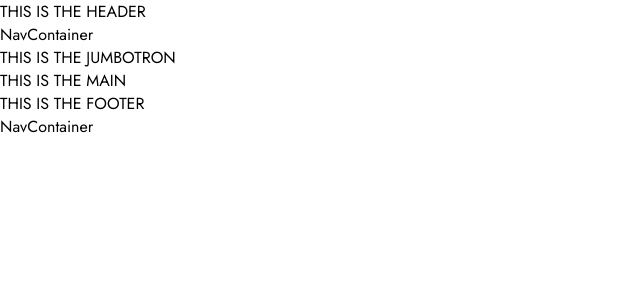
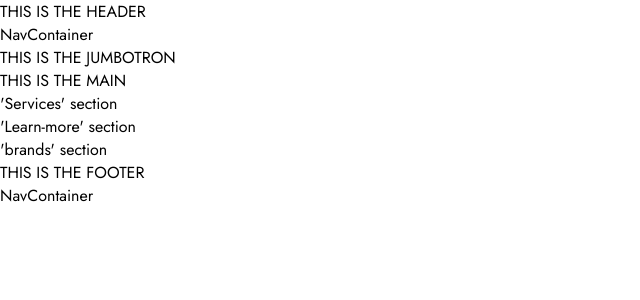
Before and after one commit to CarloSalaris/proj-html-vuejs, a Vue app: page / in a window 1280 px wide. Shown: the top 300 px of the page, without its empty margins (0-640 px from the left). Built offline with nearby package versions, Linux system fonts and the light colour scheme.

Commit message:
MAIN 3 empty sections

```diff
--- a/src/components/NavContainer.vue
+++ b/src/components/NavContainer.vue
@@ -16,7 +16,7 @@ export default {
 
         <!-- RIGHT BLOCK -->
         <!-- Link telephone number -->
-        <!-- BUTTON 1 -->
+        <!-- BUTTON (header: 1, footer: 3) -->
     </div>
 </template>
 
--- a/src/components/PageMain.vue
+++ b/src/components/PageMain.vue
@@ -10,6 +10,9 @@ export default {
 <template>
     <main>
         {{ msg }}
+        <section>'Services' section</section>
+        <section>'Learn-more' section</section>
+        <section>'brands' section</section>
     </main>
 </template>
 
```
